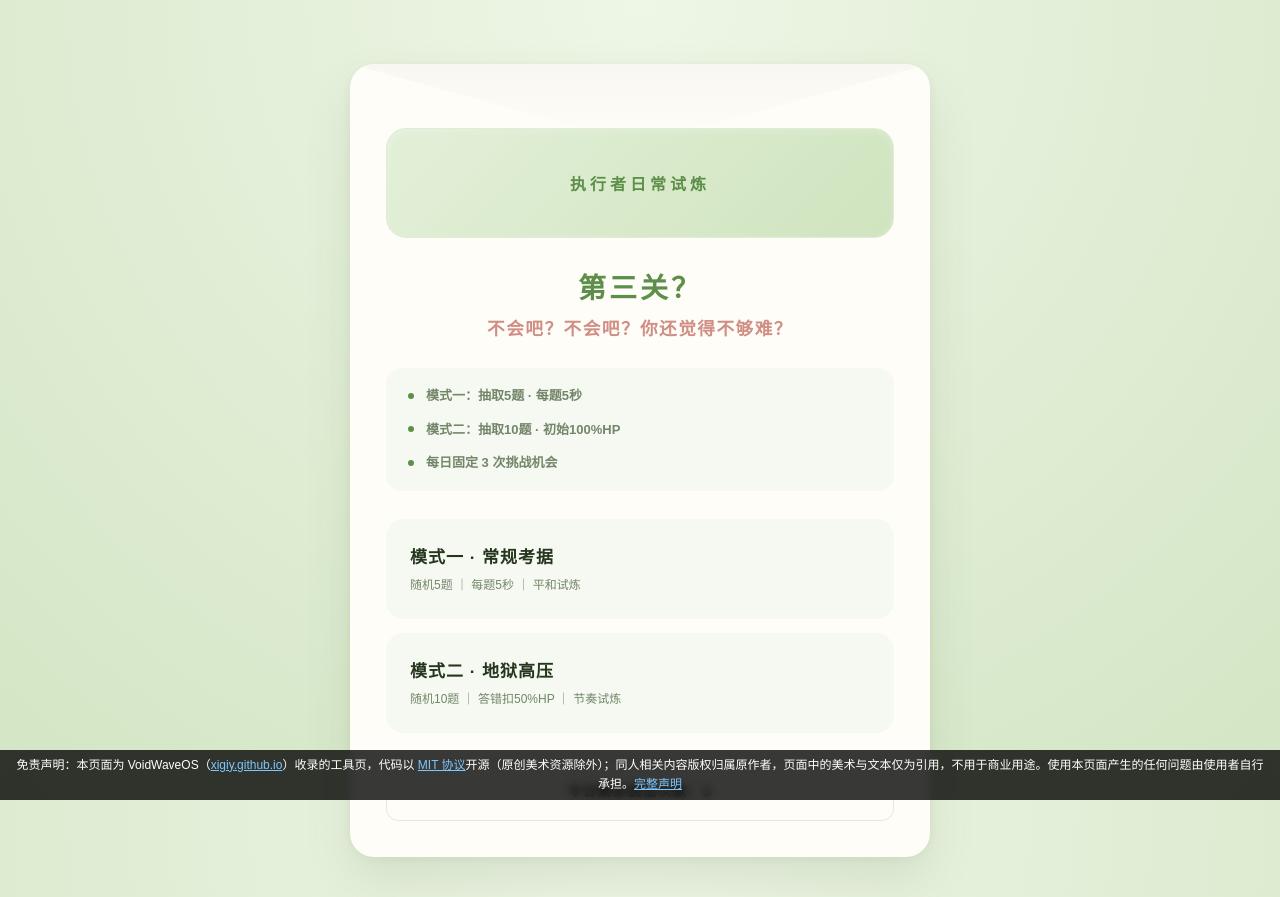
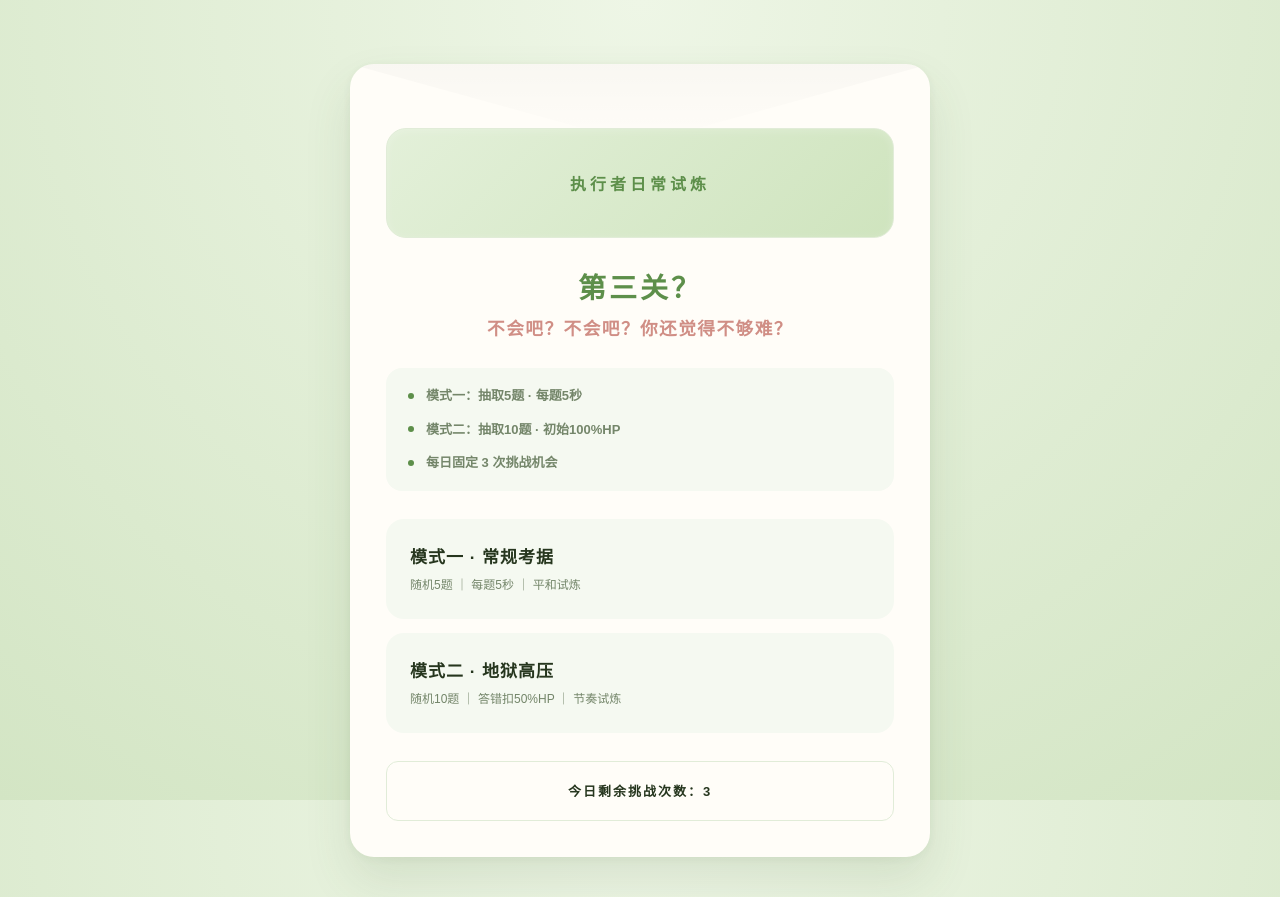
Before and after one commit to xigiy/xigiy.github.io, a plain HTML site: page app/lxh/test3/index.html in a window 1280 px wide. Drawn offline with nearby package versions, Linux system fonts and the light colour scheme; a small style sheet from the web is missing.

Commit message:
撤销外链页面免责横幅，恢复原代码

```diff
--- a/app/lxh/test3/index.html
+++ b/app/lxh/test3/index.html
@@ -1250,6 +1250,5 @@ $('btnRestart').addEventListener('click', ()=>{ if(currentMode) startMode(curren
 
 renderStartAttempts();
 </script>
-<div style="position:fixed;left:0;right:0;bottom:0;z-index:99999;background:rgba(0,0,0,.78);color:#fff;font-size:12px;line-height:1.6;padding:6px 12px;text-align:center;backdrop-filter:blur(4px);">免责声明：本页面为 VoidWaveOS（<a href="https://xigiy.github.io/" style="color:#7cc7ff;text-decoration:underline;">xigiy.github.io</a>）收录的工具页，代码以 <a href="https://opensource.org/license/mit" style="color:#7cc7ff;text-decoration:underline;">MIT 协议</a>开源（原创美术资源除外）；同人相关内容版权归属原作者，页面中的美术与文本仅为引用，不用于商业用途。使用本页面产生的任何问题由使用者自行承担。<a href="https://xigiy.github.io/#disclaimer-btn" style="color:#7cc7ff;text-decoration:underline;">完整声明</a></div>
 </body>
 </html>
```
Also changed, not shown: duskaibox/index.html (+0 -1 lines), linkdislink/index.html (+0 -1 lines), zalith-keyboard-workshop/index.html (+0 -1 lines).
